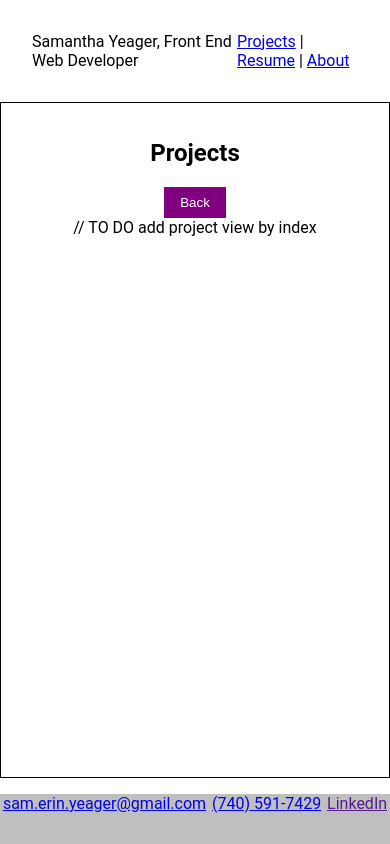
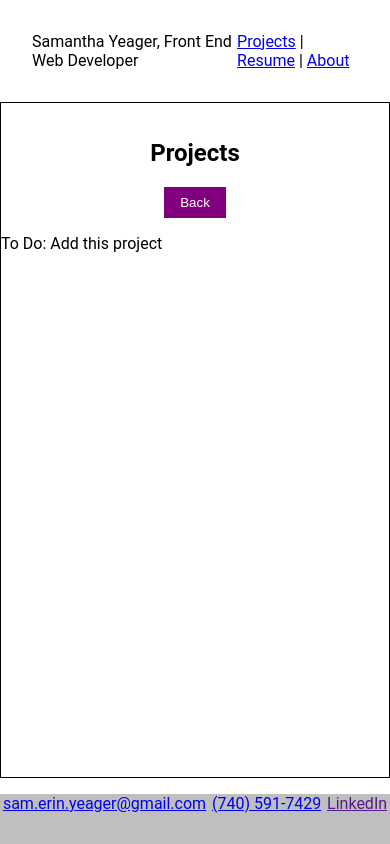
Before and after one commit to MMFane/portfolio-vue, a Vue app: page / in a window 390 px wide. Both pictures are taken after a click on the button "Fillable Vector Graphic". Built offline with nearby package versions, Linux system fonts and the light colour scheme.

Commit message:
implement responsive table project & retool project selection

```diff
--- a/src/components/ProjectThumbnail.vue
+++ b/src/components/ProjectThumbnail.vue
@@ -10,23 +10,23 @@ export default {
   methods: {
     changeProject() {
       this.$emit("changeProject", this.id);
-    },
+    }
   },
   props: {
     id: {
       type: Number,
-      required: true,
+      required: true
     },
     img: {
       type: String,
       default:
-        "https://images.unsplash.com/photo-1499951360447-b19be8fe80f5?ixlib=rb-1.2.1&ixid=eyJhcHBfaWQiOjEyMDd9&auto=format&fit=crop&w=1500&q=80",
+        "https://images.unsplash.com/photo-1499951360447-b19be8fe80f5?ixlib=rb-1.2.1&ixid=eyJhcHBfaWQiOjEyMDd9&auto=format&fit=crop&w=1500&q=80"
     },
     name: {
       type: String,
-      default: "Project",
-    },
-  },
+      default: "Project"
+    }
+  }
 };
 </script>
 
--- a/src/views/Home.vue
+++ b/src/views/Home.vue
@@ -2,7 +2,8 @@
   <section id="router-view">
     <h1 id="title">Projects</h1>
     <transition name="fade" mode="out-in">
-      <ul id="thumbnails" v-if="!projectSelected" key="thumnail-list">
+      <section v-if="!projectSelected" key="project-list">
+        <ul id="thumbnails">
           <li v-for="(project, index) in projects" :key="index">
             <ProjectThumb
               :id="index"
@@ -12,10 +13,12 @@
             />
           </li>
         </ul>
+      </section>
       <article id="project" v-else key="project-view">
-        <button @click="clearSelected">Back</button>
+        <button @click="clearSelected" id="back-btn">Back</button>
         <section>
-          // TO DO add project view by index
+          <ViewResponsiveTable v-if="responsiveTableSelected" />
+          <p v-else>To Do: Add this project</p>
         </section>
       </article>
     </transition>
@@ -24,22 +27,29 @@
 
 <script>
 import ProjectThumb from "@/components/ProjectThumbnail.vue";
+import ViewResponsiveTable from "@/views/projects/ViewResponsiveTable.vue";
 import Projects from "@/assets/projects.json";
 
 export default {
   name: "Home",
   components: {
     ProjectThumb,
+    ViewResponsiveTable
   },
   computed: {
     projectSelected() {
       return this.selectedProject !== null;
     },
+    responsiveTableSelected() {
+      return (
+        this.projects[this.selectedProject].name === "Responsive Table Design"
+      );
+    }
   },
   data() {
     return {
       projects: Projects,
-      selectedProject: null,
+      selectedProject: null
     };
   },
   methods: {
@@ -49,14 +59,26 @@ export default {
     },
     clearSelected() {
       this.selectedProject = null;
-    },
-  },
+    }
+  }
 };
 </script>
 
 <style scoped>
 ul {
   list-style: none;
+}
+
+#back-btn {
+  align-self: center;
+  width: auto;
+}
+
+#project {
+  display: flex;
+  flex-direction: column;
+  width: 100%;
+  margin: 0 2rem;
 }
 
 #router-view #title {
@@ -69,22 +91,14 @@ ul {
   justify-content: center;
 }
 
-#project {
-  display: flex;
-  flex-direction: column;
-  align-items: center;
-  width: 100%;
-  height: 500px;
-}
-
 .fade-enter-active,
 .fade-leave-active {
-  transition: all 0.3s ease;
+  transition: all 0.15s ease-in;
 }
 
 .fade-enter,
 .fade-leave-to {
   opacity: 0;
-  transform: translateY(100%);
+  transform: translateY(10%);
 }
 </style>
```
Also changed, not shown: src/main.js (line endings or trailing spaces). Lines whose indentation alone changed are shown as unchanged.
